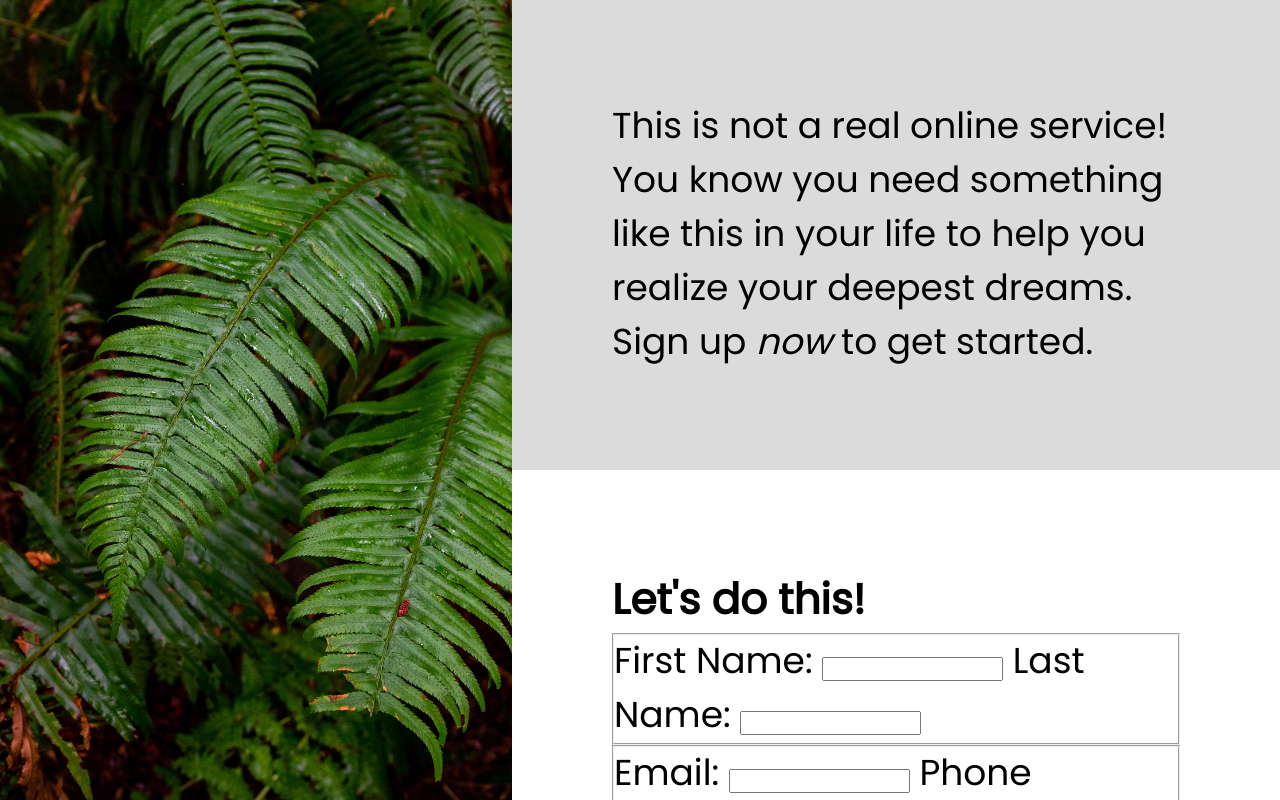
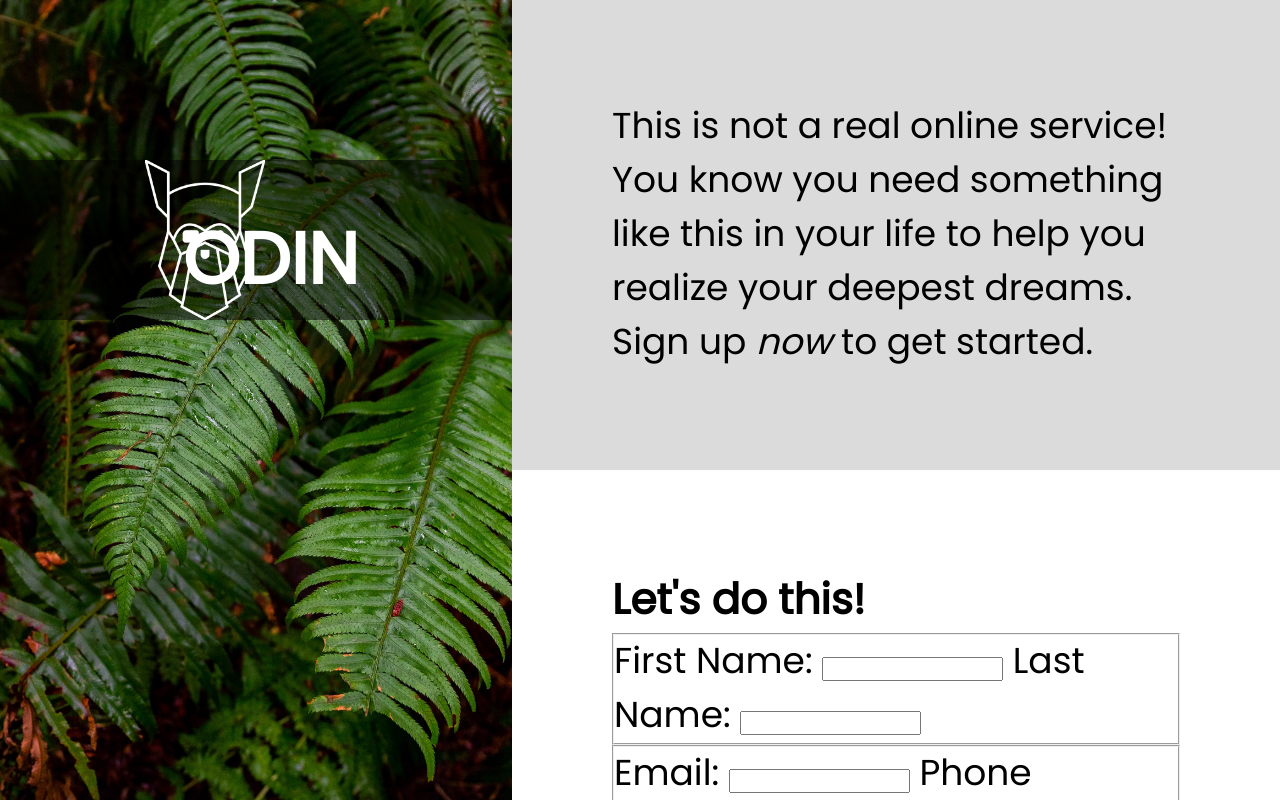
Before and after one commit to laoluogun/SignUpForm, a website: page index.html in a window 1280 px wide. Drawn offline with Linux system fonts and the light colour scheme.

Commit message:
Style Odin image and text to replicate task

```diff
--- a/index.html
+++ b/index.html
@@ -12,6 +12,9 @@
         <img id="leaves" src="leaves.avif">
         <div class="test">
             <img id="icon" src="odin-lined.png">
+            <div>
+                <h1 id="ODIN">ODIN</h1>
+            </div>
         </div>
     </div>
     <div class="subcontainer" id="right">
--- a/style.css
+++ b/style.css
@@ -56,8 +56,10 @@ body {
 
 #left {
     height: 100%;
+    position: relative;
     flex: 2;
 }
+
 #right {
     height: 100%;
     flex: 3;
@@ -68,7 +70,30 @@ body {
 #leaves {
     width: 100%;
     height: 100%;
-    object-fit: cover;
+    object-fit:fill;
+}
+
+.test  {
+    position: absolute;
+    width: 100%;
+    height: 20%;
+    top: 20%;
+    background-color: rgba(0, 0, 0, 50%);
+    color: white;
+}
+#ODIN {
+    position: absolute;
+    right: 30%;
+    top: 30%;
+}
+#icon {
+    position: absolute;
+    opacity: 100%;
+    height: 100%;
+    width: 100%;
+    object-fit: contain;
+    left: -10%;
+    z-index: 1;
 }
 
 .subsections {
```
